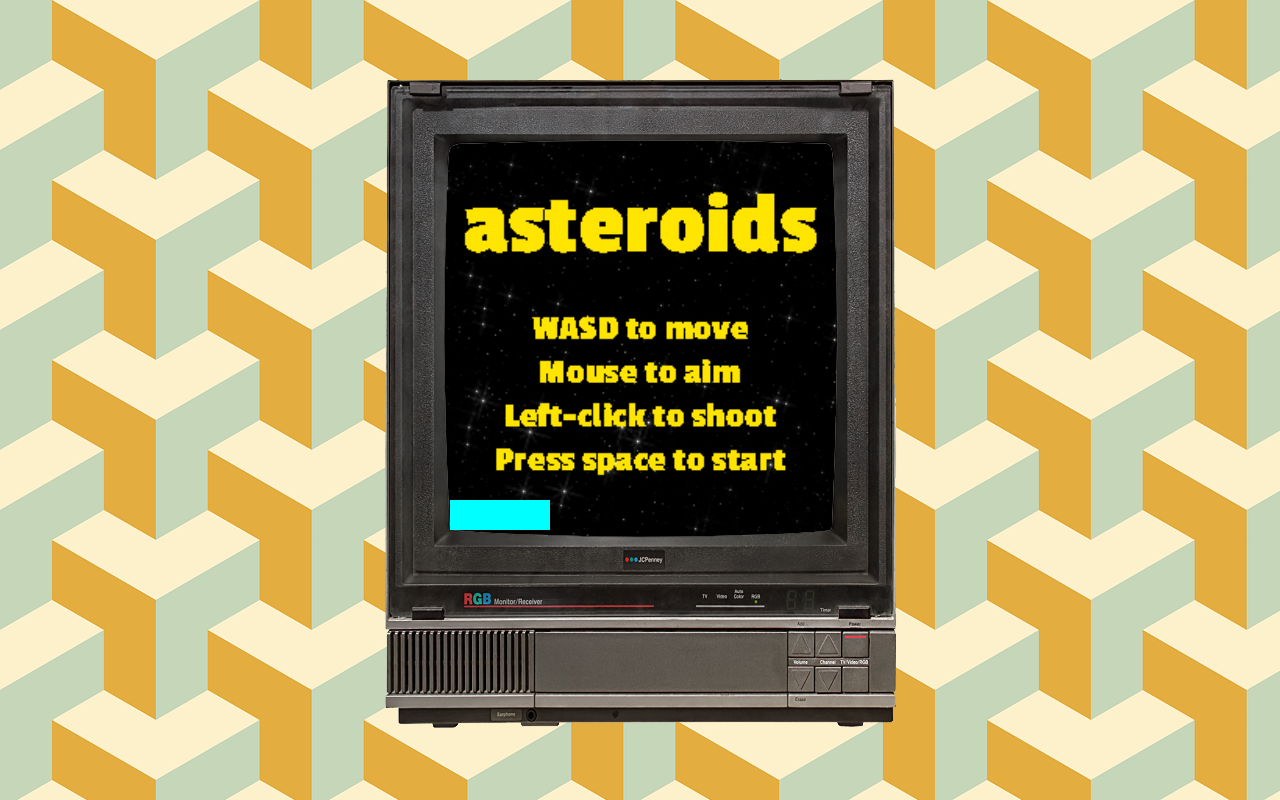
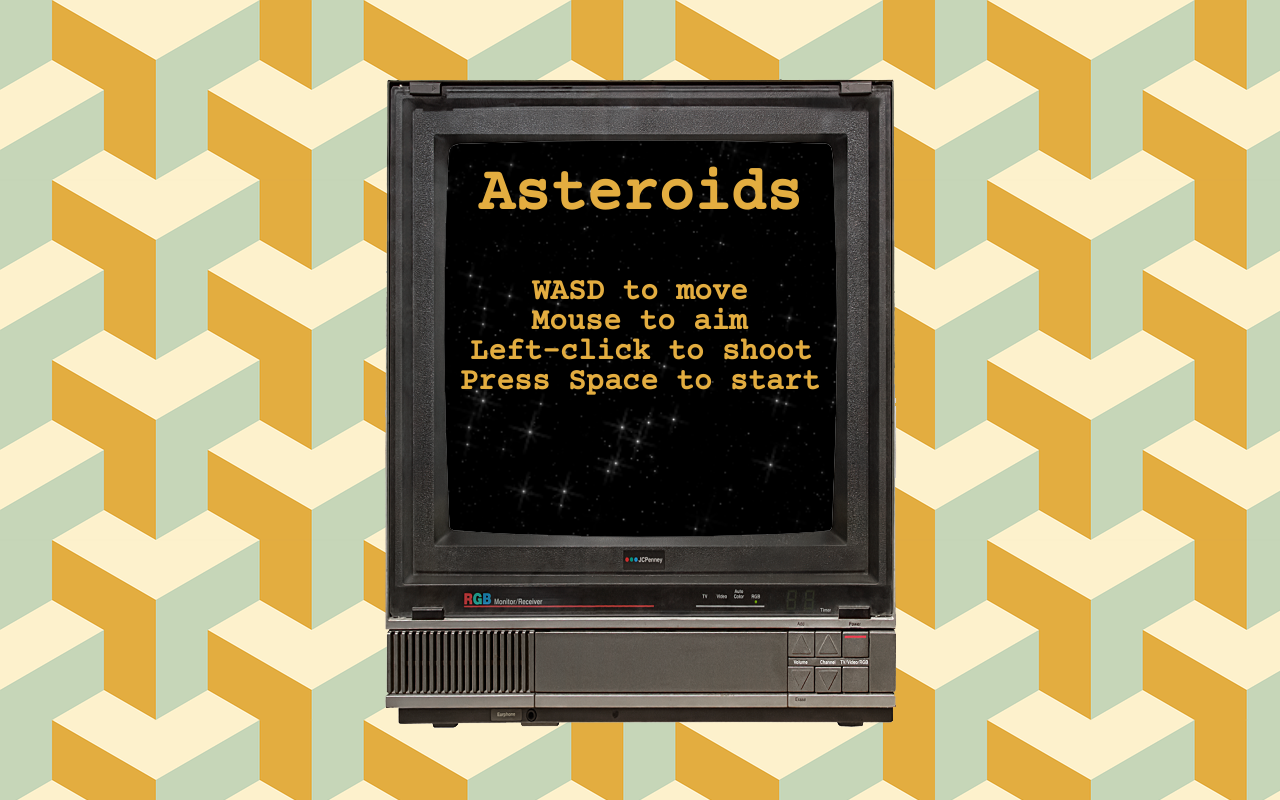
Before and after one commit to johnprovazek/asteroids, a plain HTML site: page index.html in a window 1280 px wide. Drawn offline with nearby package versions, Linux system fonts and the light colour scheme; animation ran at ten frames a second.

Commit message:
needs fix for refresh

```diff
--- a/css/index.css
+++ b/css/index.css
@@ -5,6 +5,9 @@ html{
     user-select: none; /* Standard */
     background-image: url("../img/geom.png");
     background-repeat: repeat;
+    font-family: 'Courier Prime', monospace;
+    font-family: 'Exo 2', sans-serif;
+    font-family: 'Passion One', cursive;
 }
 
 /* #container {
@@ -57,21 +60,17 @@ html, body, #a {
     vertical-align: middle;
 }
 
-
-
 #container {
     position: relative;
     margin: auto;
     max-width: 500px;
 }
 
-#score{
+#webgl{
     position: absolute;
-    z-index:3;
-    top: 100px;
-    left: 60px;
-    pointer-events: none;
-    background-color: aqua;
+    z-index:1;
+    top: -261px;
+    left: 50px;
 }
 
 #tv{
@@ -82,9 +81,10 @@ html, body, #a {
     pointer-events: none;
 }
 
-#webgl{
+#overlay{
     position: absolute;
-    z-index:1;
+    z-index:3;
     top: -261px;
     left: 50px;
+    pointer-events: none;
 }
--- a/index.html
+++ b/index.html
@@ -4,6 +4,9 @@
         <meta charset="utf-8" />
         <title>asteroids</title>
         <link rel="icon" type="image/x-icon" href="img/favicon.ico">
+        <link rel="preconnect" href="https://fonts.googleapis.com">
+        <link rel="preconnect" href="https://fonts.gstatic.com" crossorigin>
+        <link href="https://fonts.googleapis.com/css2?family=Courier+Prime&family=Exo+2:ital,wght@1,900&family=Passion+One:wght@700&display=swap" rel="stylesheet">
         <link rel="stylesheet" href="css/index.css">
     </head>
 
@@ -11,16 +14,12 @@
         <div id="a">
             <div id="b">
                 <div id="container">
-                    <canvas id="score" width="100" height="30"></canvas>
-                    <canvas id="tv"    width="518" height="655" ></canvas>
                     <canvas id="webgl" width="400" height="400" ></canvas>
+                    <canvas id="tv" width="518" height="655" ></canvas>
+                    <canvas id="overlay" width="400" height="400"></canvas>
                 </div>
             </div>
         </div>
-        <!-- <div id="container">
-            <canvas id="tv"    width="518" height="655" ></canvas>
-            <canvas id="webgl" width="400" height="400" ></canvas>
-        </div> -->
 
         <script src="./js/webgl-utils.js"></script>
         <script src="./js/webgl-debug.js"></script>
--- a/js/index.js
+++ b/js/index.js
@@ -180,8 +180,9 @@ function main()
     var mainmenu = function()
     {
         // Drawing MainMenu
-        if(StartMenuActive && g_texUnit4) {
-            drawMainMenu(gl, num_background, modelMatrix, u_ModelMatrix);
+        if(StartMenuActive) {
+            drawBackground(gl, num_background, modelMatrix, u_ModelMatrix);
+            drawOverlay(scoreCounter, 1, 0)
         }
         requestAnimationFrame(mainmenu, canvas);
     }
@@ -362,6 +363,7 @@ function main()
                         tenPointsSound.play();
                         // Future implementation: add more astroids to game here.
                     }
+                    // Old method of keeping score:
                     // document.getElementById("Score").innerHTML = "Score: " + scoreCounter;
                 }
             }
@@ -399,6 +401,7 @@ function main()
             drawBackground(gl, num_background, modelMatrix, u_ModelMatrix);
             drawShip(gl, num_ship_vertices, currentAngle, modelMatrix, u_ModelMatrix);
             drawAstroids(gl, num_astroid_vertices, modelMatrix, u_ModelMatrix);
+            drawOverlay(scoreCounter, 0 , 0);
         }
 
         // Drawing laser.
@@ -426,9 +429,11 @@ function main()
             requestAnimationFrame(tick, canvas);  //Request that the browser calls tick
         }
         else{
-            var ctx = canvas.getContext("2d");
-            ctx.fillStyle = "#FF0000";
-            ctx.fillRect(0, 0, 300, 300);
+            // var ctx = canvas.getContext("2d");
+            // ctx.fillStyle = "#FF0000";
+            // ctx.fillRect(0, 0, 300, 300);
+            // drawBackground(gl, num_background, modelMatrix, u_ModelMatrix)
+            drawOverlay(scoreCounter, 0, 1)
         }
     };
     // tick();
@@ -820,8 +825,7 @@ function initTextures(gl) {
     texture1 = gl.createTexture();
     texture2 = gl.createTexture();
     texture3 = gl.createTexture();
-    texture4 = gl.createTexture();
-    if (!texture0 || !texture1 || !texture2 || !texture3 || !texture4) {
+    if (!texture0 || !texture1 || !texture2 || !texture3) {
         console.log('Failed to create the texture object');
         return false;
     }
@@ -848,13 +852,11 @@ function initTextures(gl) {
     imageAst.onload = function(){ loadTexture(gl, texture1, imageAst, 1);};
     imageYellow.onload = function(){ loadTexture(gl, texture2, imageYellow, 2);};
     imageSpace.onload = function(){ loadTexture(gl, texture3, imageSpace, 3);};
-    imageMainMenu.onload = function(){ loadTexture(gl, texture4, imageMainMenu, 4);};
     // Tell the browser to load images.
     imageShip.src = './img/ship.jpg';
     imageAst.src = './img/astroid1.jpg';
     imageYellow.src = './img/yellow.jpg';
     imageSpace.src = './img/space.jpg';
-    imageMainMenu.src = './img/mainmenu.jpg';
     return true;
 }
 
@@ -883,10 +885,6 @@ function loadTexture(gl, texture, image, texUnit) {
         gl.activeTexture(gl.TEXTURE3);
         g_texUnit3 = true;
     }
-    else if (texUnit == 4){
-        gl.activeTexture(gl.TEXTURE4);
-        g_texUnit4 = true;
-    }
     // Bind to target.
     gl.bindTexture(gl.TEXTURE_2D, texture);
     // Set texture parameters.
@@ -896,30 +894,43 @@ function loadTexture(gl, texture, image, texUnit) {
 }
 
 /**
- * Handles drawing the main menu.
+ * Handles drawing the score.
  *
  *
- * @param {RenderingContext} gl variable holding the rendering context for WebGL.
- * @param {Int} num_background number of vertices for the background.
- * @param {Matrix4} modelMatrix 4x4 matrix.
- * @param {Mat4} u_ModelMatrix shader program 4x4 matrix.
+ * @param {Int} cur_score current game score
+ * @param {Int} isMainMenu set to true when main menu
+ * @param {Int} isGameOver set to true when game is over
  */
+function drawOverlay(cur_score, isMainMenu, isGameOver){
+    var score_canvas = document.getElementById("overlay");
+    var context = score_canvas.getContext("2d");
+    context.clearRect(0, 0, score_canvas.width, score_canvas.height);
+    context.fillStyle = "#E3AD40";
+    if(isMainMenu) {
+        context.font = "bold 60px Courier Prime";
+        context.fillText("Asteroids", 38, 70);
+        context.font = "bold 30px Courier Prime";
+        context.fillText("WASD to move", 92, 160);
+        context.fillText("Mouse to aim", 91, 190);
+        context.fillText("Left-click to shoot", 30, 220);
+        context.fillText("Press Space to start", 20, 250);
+    }
+    else {
+        if(isGameOver) {
+            context.font = "bold 60px Courier Prime";
+            context.fillText("Game Over", 38, 210);
+        }
+        context.font = "bold 30px Courier Prime";
+        var score_text = "Score: " + cur_score
+        context.fillText(score_text, 20, 36);
+    }
+}
 
-function drawMainMenu(gl, num_background, modelMatrix, u_ModelMatrix)
-{
-    modelMatrix.setIdentity();
-    gl.uniformMatrix4fv(u_ModelMatrix, false, modelMatrix.elements);
-    // Render the vertices.
-    gl.bindBuffer(gl.ARRAY_BUFFER, backgroundBuffer);
-    gl.bufferData(gl.ARRAY_BUFFER, backgroundVertices, gl.STATIC_DRAW);
-    gl.vertexAttribPointer(a_Position, 2, gl.FLOAT, false, FSIZE * 4, 0);
-    gl.enableVertexAttribArray(a_Position);
-    // Render the texture vertices.
-    gl.vertexAttribPointer(a_TexCoord, 2, gl.FLOAT, false, FSIZE * 4, FSIZE * 2);
-    gl.enableVertexAttribArray(a_TexCoord);
-    gl.activeTexture(gl.TEXTURE0);
-    gl.bindTexture(gl.TEXTURE_2D, texture4);
-    gl.uniform1i(u_Sampler, 4);
-    // Draw.
-    gl.drawArrays(gl.TRIANGLE_STRIP, 0, num_background);
+/**
+ * Bigboi setup
+ *
+ *
+ */
+function setup(){
+
 }
```
Also changed, not shown: img/favicon.ico.
